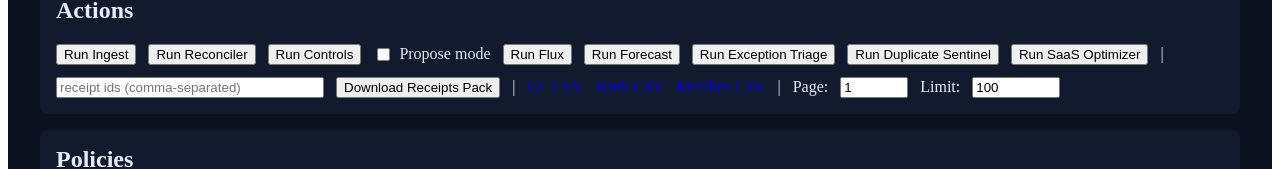
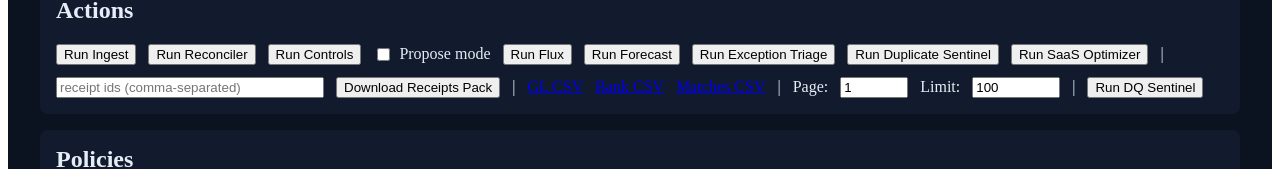
Before and after one commit to aurelius-in/DeepChief, a React (Vite) app in the folder apps/console/: page / in a window 1280 px wide. Shown: the part 448-617 px from the top of the page. Built offline with nearby package versions, Linux system fonts and the light colour scheme; no server answers.

Commit message:
feat(kpi): audit + DQ run; console DQ button and audit card; tests for CSV & deps health

```diff
--- a/apps/console/src/ui/App.tsx
+++ b/apps/console/src/ui/App.tsx
@@ -98,6 +98,14 @@ const api = {
     const r = await fetch(`/api/treasury/cash?days=${days}`)
     return r.json()
   },
+  async getKpiAudit() {
+    const r = await fetch('/api/kpi/audit')
+    return r.json()
+  },
+  async runDQ() {
+    const r = await fetch('/api/agents/dq/run', { method: 'POST' })
+    return r.json()
+  },
 }
 
 export function App() {
--- a/apps/console/src/ui/ConsoleView.tsx
+++ b/apps/console/src/ui/ConsoleView.tsx
@@ -33,6 +33,7 @@ export function ConsoleView({ api }: { api: Api }) {
   const [limit, setLimit] = useState<number>(100)
   const [offset, setOffset] = useState<number>(0)
   const [proposeMode, setProposeMode] = useState<boolean>(false)
+  const [kpiAudit, setKpiAudit] = useState<any>(null)
 
   useEffect(() => {
     ;(async () => {
@@ -53,6 +54,7 @@ export function ConsoleView({ api }: { api: Api }) {
       try { setKpiTreasury(await api.getKpiTreasury()) } catch {}
       try { setPolicies(await api.listPolicies()) } catch {}
       try { const cash = await api.getTreasuryCash(14); setCashSeries(cash?.series || []) } catch {}
+      try { setKpiAudit(await api.getKpiAudit()) } catch {}
     })()
   }, [api, limit, offset])
 
@@ -130,6 +132,8 @@ export function ConsoleView({ api }: { api: Api }) {
               onChange={e => { const page = Math.max(1, parseInt(e.target.value || '1', 10)); setOffset((page - 1) * Math.max(1, limit)); }} style={{ width: 60 }} />
             <span>Limit:</span>
             <input type="number" min={1} value={limit} onChange={e => setLimit(Math.max(1, parseInt(e.target.value || '1', 10)))} style={{ width: 80 }} />
+            <span>|</span>
+            <button onClick={async () => { await api.runDQ(); location.reload() }}>Run DQ Sentinel</button>
           </div>
         </section>
         <section style={{ background: colors.panel, padding: 16, borderRadius: 8, marginTop: 16 }}>
@@ -176,6 +180,12 @@ export function ConsoleView({ api }: { api: Api }) {
             </tbody>
           </table>
         </section>
+        {kpiAudit && (
+          <section style={{ background: colors.panel, padding: 16, borderRadius: 8, marginTop: 16 }}>
+            <h2 style={{ marginTop: 0 }}>Audit</h2>
+            <div>Receipts Total: {kpiAudit.receipts_total}</div>
+          </section>
+        )}
         <section style={{ background: colors.panel, padding: 16, borderRadius: 8, marginBottom: 16 }}>
           <h2 style={{ marginTop: 0 }}>GL Entries</h2>
           <table style={{ width: '100%', borderCollapse: 'collapse' }}>
```
Also changed, not shown: 1 other file (tests, documents, lock files or other folders).
